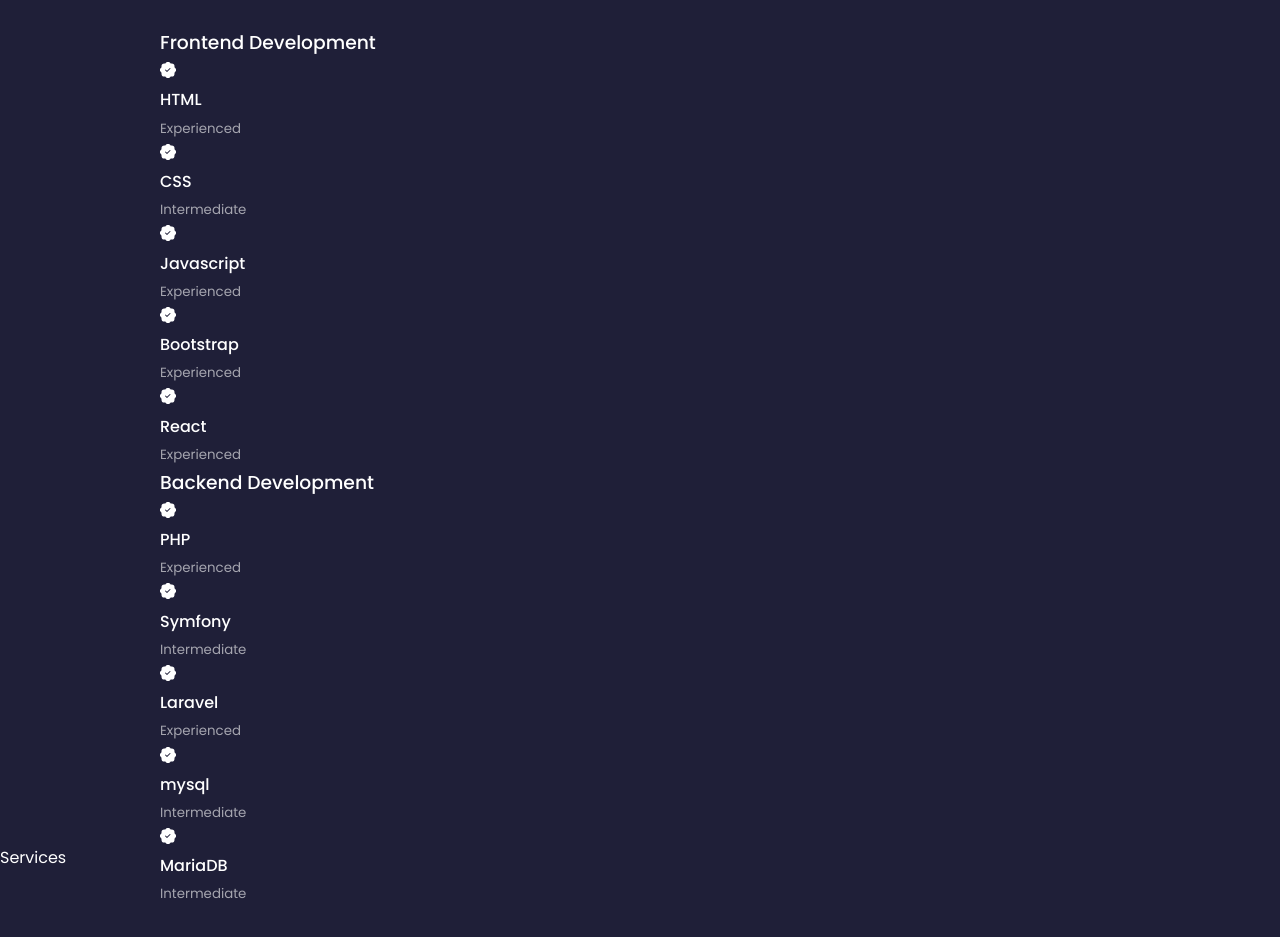
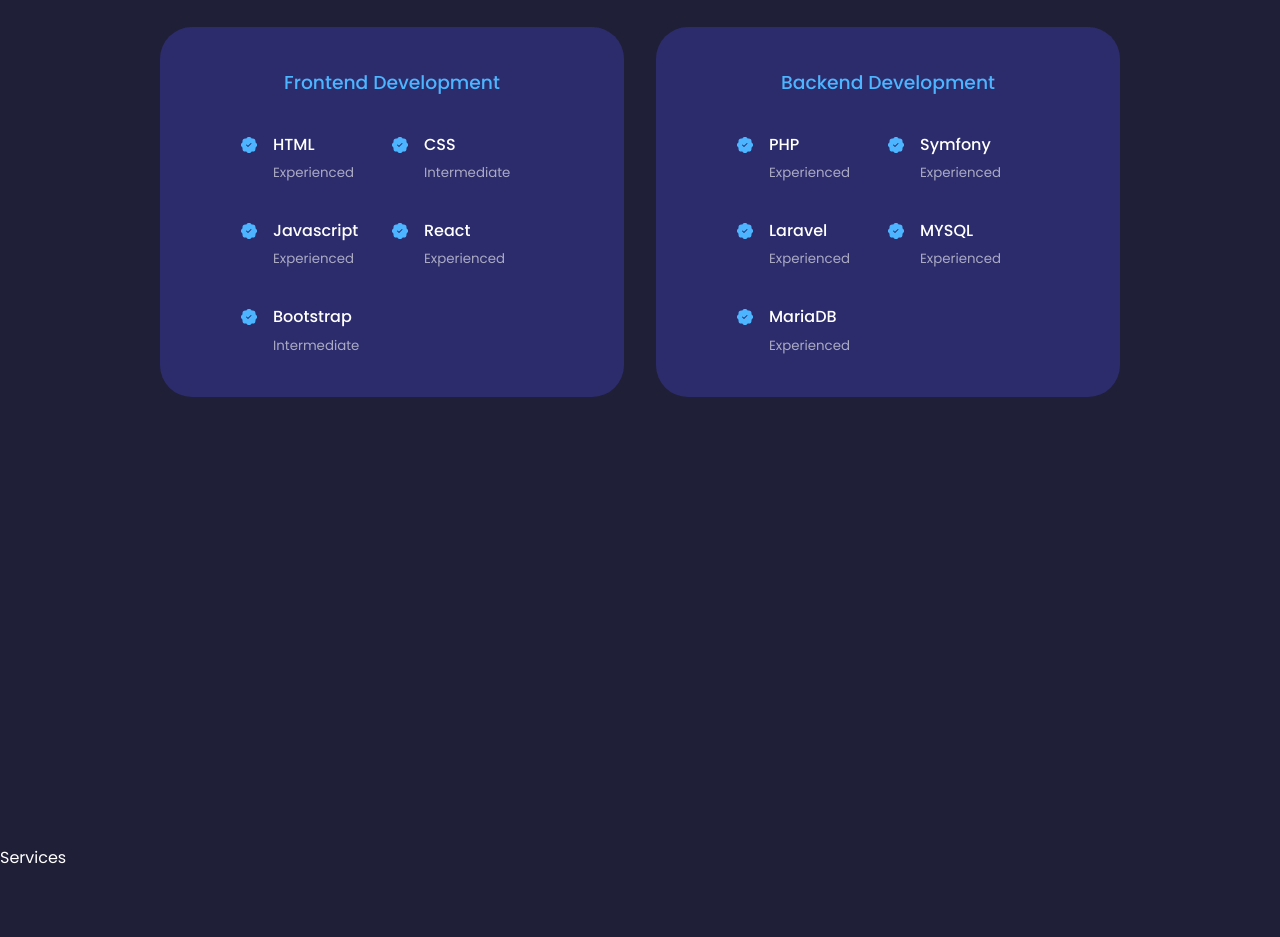
Before and after one commit to Antoine-Bouclier/react-portfolio, a React (Create React App) app: page / in a window 1280 px wide. Shown: the part 1940-2877 px from the top of the page. Built offline with nearby package versions, Linux system fonts and the light colour scheme.

Commit message:
feat: Adding CSS styles to the about component

```diff
--- a/src/components/experience/Experience.jsx
+++ b/src/components/experience/Experience.jsx
@@ -14,26 +14,36 @@
           <h3>Frontend Development</h3>
           <div className="experience__content">
             <article className='experience__details'>
-            <BsPatchCheckFill />
+            <BsPatchCheckFill className='experience__details-icon' />
+            <div>
               <h4>HTML</h4>
               <small className='text-light'>Experienced</small>
+            </div>
             </article>
             <article className='experience__details'>
-            <BsPatchCheckFill />
+            <BsPatchCheckFill className='experience__details-icon' />
+            <div>
               <h4>CSS</h4>
               <small className='text-light'>Intermediate</small>
+            </div>
             </article><article className='experience__details'>
-            <BsPatchCheckFill />
+            <BsPatchCheckFill className='experience__details-icon' />
+            <div>
               <h4>Javascript</h4>
               <small className='text-light'>Experienced</small>
+            </div>
             </article><article className='experience__details'>
-            <BsPatchCheckFill />
-            <h4>Bootstrap</h4>
-            <small className='text-light'>Experienced</small>
-            </article><article className='experience__details'>
-            <BsPatchCheckFill />
+            <BsPatchCheckFill className='experience__details-icon' />
+            <div>
               <h4>React</h4>
               <small className='text-light'>Experienced</small>
+            </div>
+            </article><article className='experience__details'>
+            <BsPatchCheckFill className='experience__details-icon' />
+            <div>
+              <h4>Bootstrap</h4>
+              <small className='text-light'>Intermediate</small>
+            </div>
             </article>
           </div>
         </div>
@@ -44,26 +54,36 @@
         <h3>Backend Development</h3>
           <div className="experience__content">
             <article className='experience__details'>
-            <BsPatchCheckFill />
+            <BsPatchCheckFill className='experience__details-icon' />
+            <div>
               <h4>PHP</h4>
               <small className='text-light'>Experienced</small>
+            </div>
             </article>
             <article className='experience__details'>
-            <BsPatchCheckFill />
+            <BsPatchCheckFill className='experience__details-icon' />
+            <div>
               <h4>Symfony</h4>
-            <small className='text-light'>Intermediate</small>
+              <small className='text-light'>Experienced</small>
+            </div>
             </article><article className='experience__details'>
-            <BsPatchCheckFill />
+            <BsPatchCheckFill className='experience__details-icon' />
+            <div>
               <h4>Laravel</h4>
               <small className='text-light'>Experienced</small>
+            </div>
             </article><article className='experience__details'>
-            <BsPatchCheckFill />
-            <h4>mysql</h4>
-            <small className='text-light'>Intermediate</small>
+            <BsPatchCheckFill className='experience__details-icon' />
+            <div>
+              <h4>MYSQL</h4>
+              <small className='text-light'>Experienced</small>
+            </div>
             </article><article className='experience__details'>
-            <BsPatchCheckFill />
+            <BsPatchCheckFill className='experience__details-icon' />
+            <div>
               <h4>MariaDB</h4>
-            <small className='text-light'>Intermediate</small>
+              <small className='text-light'>Experienced</small>
+            </div>
             </article>
           </div>
         </div>
--- a/src/components/experience/experience.css
+++ b/src/components/experience/experience.css
@@ -0,0 +1,41 @@
+.experience__container {
+    display: grid;
+    grid-template-columns: 1fr 1fr;
+    gap: 2rem;
+}
+
+.experience__container > div {
+    background: var(--color-bg-variant);
+    padding: 2.4rem 5rem;
+    border-radius: 2rem;
+    border: 1px solid transparent;
+    transition: var(--transition);
+}
+
+.experience__container > div:hover {
+    background: transparent;
+    border-color: var(--color-primary-variant);
+    cursor: default;
+}
+
+.experience__container > div h3 {
+    text-align: center;
+    margin-bottom: 2rem;
+    color: var(--color-primary);
+}
+
+.experience__content {
+    display: grid;
+    grid-template-columns: 1fr 1fr;
+    row-gap: 2rem;
+}
+
+.experience__details {
+    display: flex;
+    gap: 1rem;
+}
+
+.experience__details-icon {
+    margin-top: 6px;
+    color: var(--color-primary);
+}
```
Lines whose indentation alone changed are shown as unchanged.
